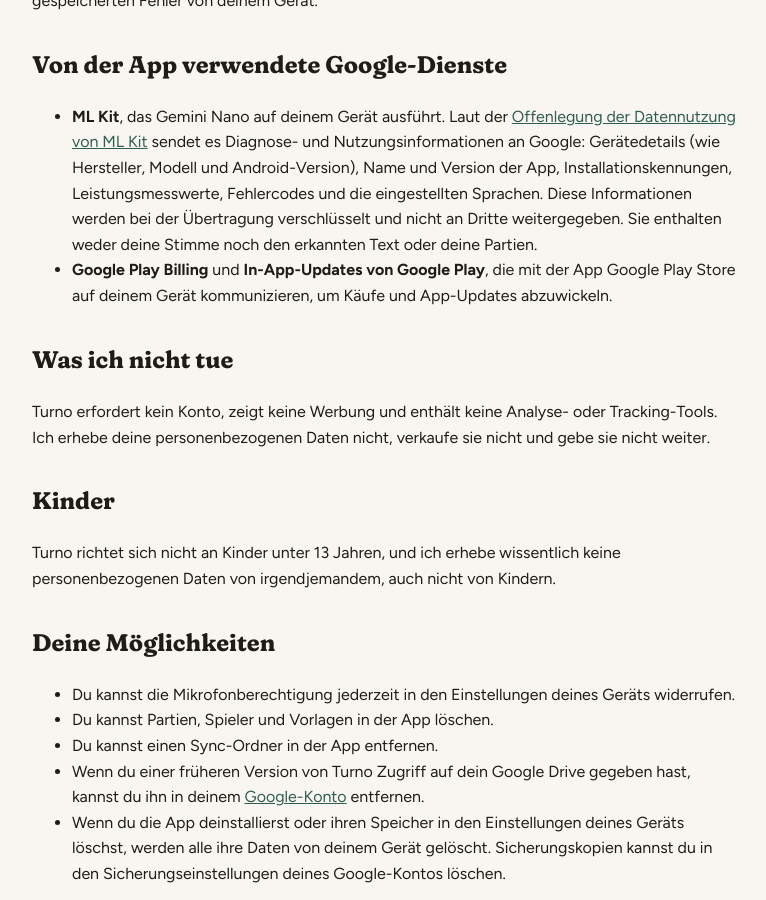
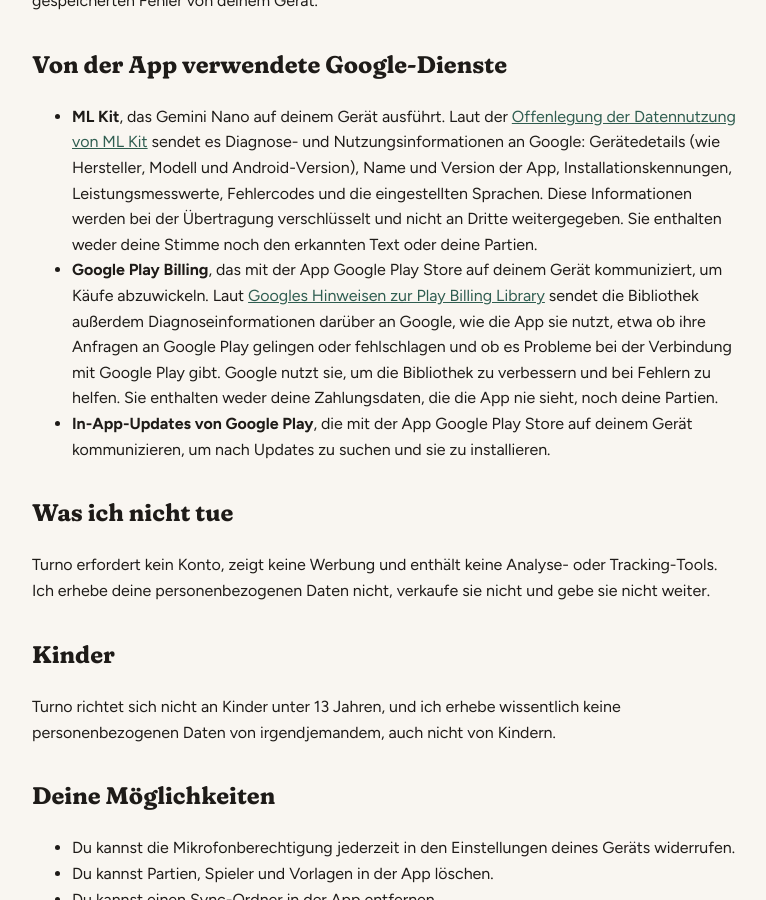
Before and after one commit to hmmrs-dev/hmmrs-dev.github.io, a Jekyll site: the page built from turno/de/privacy/index.md, in a window 1280 px wide and 900 px high, scrolled down 2470 px. Shown: the whole window, without its empty margins (256-1022 px from the left). Built offline with Jekyll 4.4.1, drawn with Linux system fonts in a browser that asks for light colours; some of the changed text lies outside the part shown.

Commit message:
Say in the German privacy policy that the Play Billing Library sends Google diagnostics, as #4 did
Co-Authored-By: Claude Opus 5.5 <noreply@anthropic.com>

```diff
--- a/turno/de/privacy/index.md
+++ b/turno/de/privacy/index.md
@@ -12,7 +12,7 @@ privacy_label: Datenschutzerklärung
 
 # Datenschutzerklärung
 
-<p class="updated">Zuletzt aktualisiert: 15. Oktober 2026</p>
+<p class="updated">Zuletzt aktualisiert: 29. Oktober 2026</p>
 
 Turno ist eine Android-App zum Zählen der Punkte bei Gesellschaftsspielen, entwickelt von
 {{ site.developer }} („ich“). Diese Erklärung beschreibt, welche Daten die App verarbeitet und wie.
@@ -109,8 +109,15 @@ von deinem Gerät.
   Fehlercodes und die eingestellten Sprachen. Diese Informationen werden bei der Übertragung
   verschlüsselt und nicht an Dritte weitergegeben. Sie enthalten weder deine Stimme noch den
   erkannten Text oder deine Partien.
-- **Google Play Billing** und **In-App-Updates von Google Play**, die mit der App Google Play Store
-  auf deinem Gerät kommunizieren, um Käufe und App-Updates abzuwickeln.
+- **Google Play Billing**, das mit der App Google Play Store auf deinem Gerät kommuniziert, um Käufe
+  abzuwickeln. Laut
+  [Googles Hinweisen zur Play Billing Library](https://developer.android.com/google/play/billing/release-notes)
+  sendet die Bibliothek außerdem Diagnoseinformationen darüber an Google, wie die App sie nutzt, etwa
+  ob ihre Anfragen an Google Play gelingen oder fehlschlagen und ob es Probleme bei der Verbindung mit
+  Google Play gibt. Google nutzt sie, um die Bibliothek zu verbessern und bei Fehlern zu helfen. Sie
+  enthalten weder deine Zahlungsdaten, die die App nie sieht, noch deine Partien.
+- **In-App-Updates von Google Play**, die mit der App Google Play Store auf deinem Gerät
+  kommunizieren, um nach Updates zu suchen und sie zu installieren.
 
 ## Was ich nicht tue
 
```
